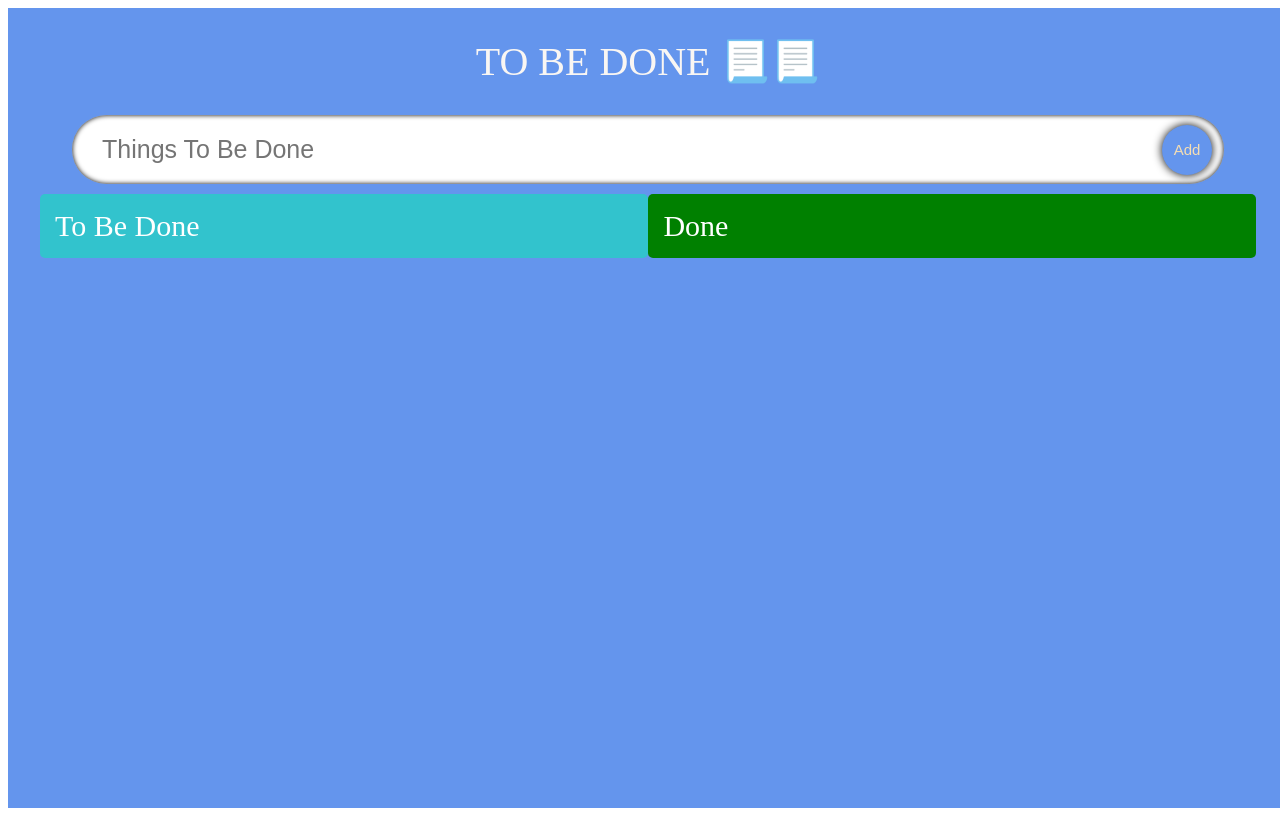
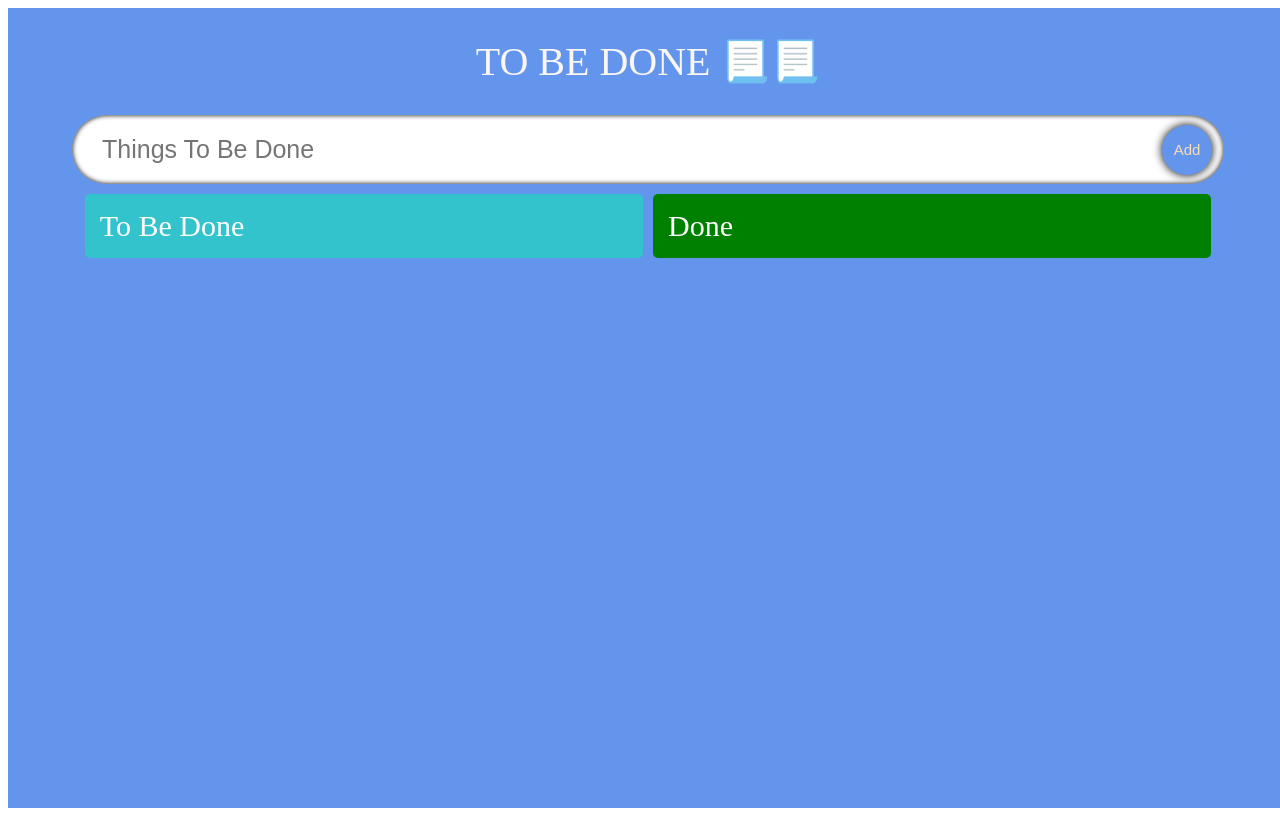
Before and after one commit to siddharth8763/To-Be-Done, a React (Create React App) app: page / in a window 1280 px wide. Built offline with nearby package versions, Linux system fonts and the light colour scheme.

Commit message:
few css fixes

```diff
--- a/src/Components/ListItems/ListItems.module.scss
+++ b/src/Components/ListItems/ListItems.module.scss
@@ -1,7 +1,8 @@
 .listItemContainer {
     display: flex;
     justify-content: space-between;
-    width: 95%;
+    width: 88%;
+    column-gap: 10px;
     align-items: flex-start;
     margin-top: 10px;
 }
--- a/src/Components/ToDoCard/ToDoCard.module.scss
+++ b/src/Components/ToDoCard/ToDoCard.module.scss
@@ -35,7 +35,7 @@
     width: 95%;
   }
 
-  .tdcfromContainer {
-    width: 95%;
-  }
+  // .tdcfromContainer {
+  //   width: 95%;
+  // }
 }
--- a/src/Components/ToDoCard/ToDoCard.tsx
+++ b/src/Components/ToDoCard/ToDoCard.tsx
@@ -49,7 +49,7 @@ const ToDoCard: React.FC<ToDoCardTypes> = ({
       {(provided) => (
         <>
           <form
-            className={`${classes.tdcfromContainer}`}
+            className={`col-sm-7 ${classes.tdcfromContainer}`}
             onSubmit={(e) => handleEdit(e, todos.id)}
             {...provided.draggableProps}
             {...provided.dragHandleProps}
```
